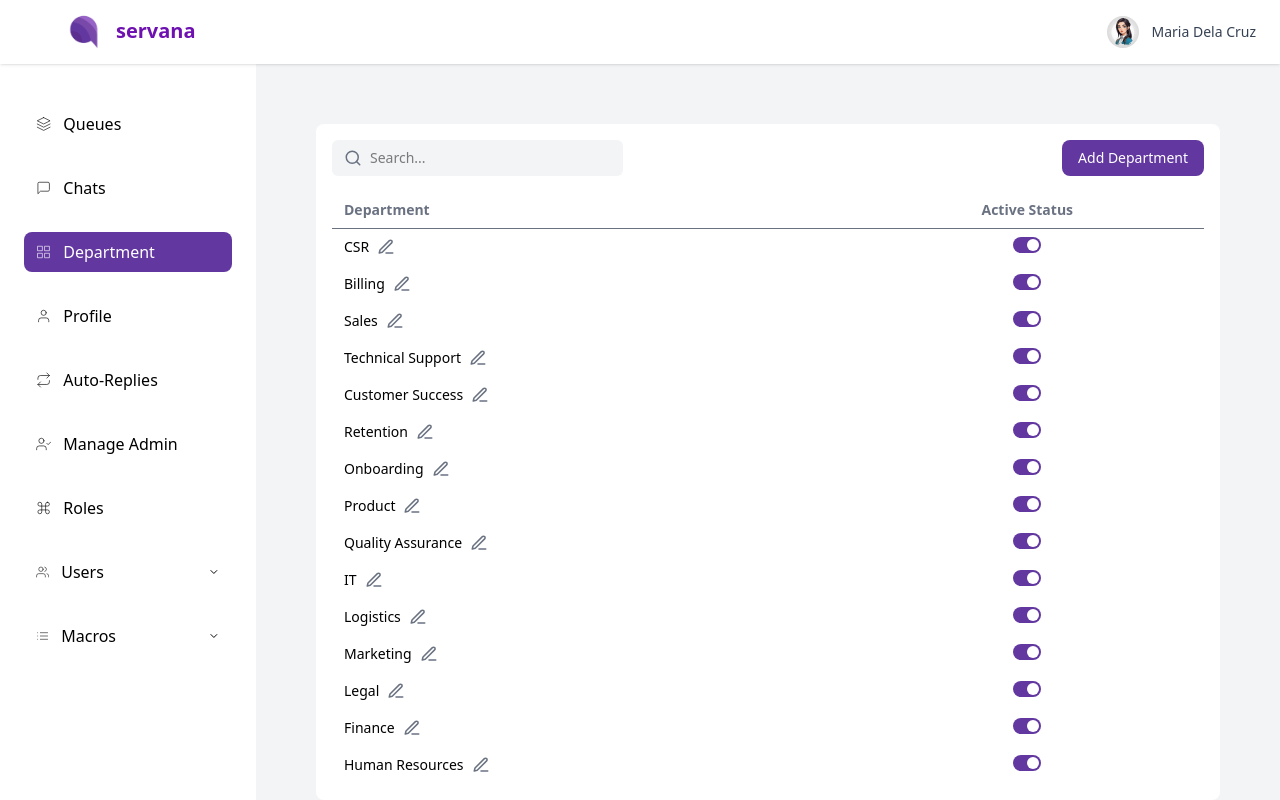
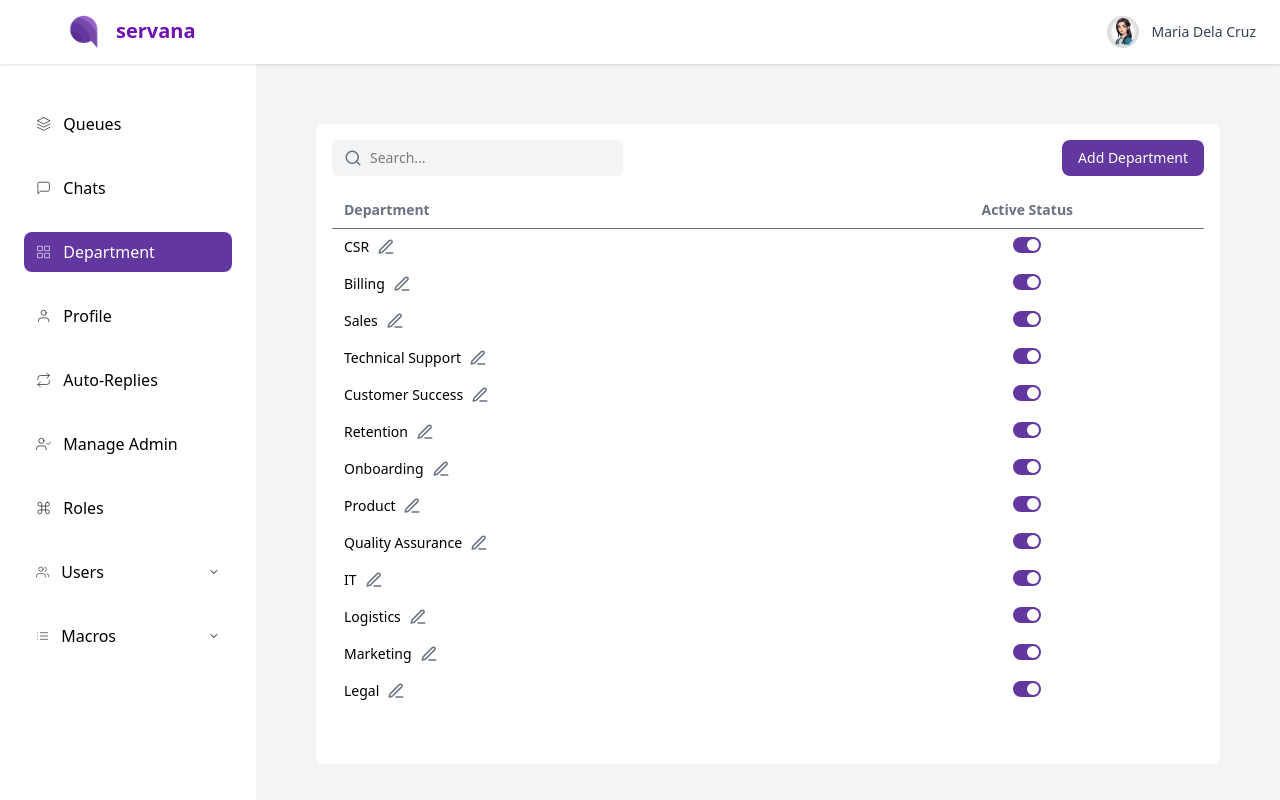
Before and after one commit to manuelamanetjr/frontend_web, a React (Vite) app: page /department in a window 1280 px wide. Built offline with nearby package versions, Linux system fonts and the light colour scheme.

Commit message:
added overflow-y-auto to Deparment.jsx and added .env on  gitignore

```diff
--- a/screens/Department.jsx
+++ b/screens/Department.jsx
@@ -52,7 +52,7 @@ const [departments, setDepartments] = useState([
           openDropdown={openDropdown}
         />
 
-        <main className="flex-1 bg-gray-100 p-15 overflow-y-auto transition-colors duration-300">
+        <main className="flex-1 bg-gray-100 p-15 overflow-hidden transition-colors duration-300">
           <div className="bg-white p-4 rounded-lg min-h-[80vh] transition-all duration-300">
             <div className="flex justify-between items-center mb-4">
               {/* Search bar */}
@@ -89,9 +89,9 @@ const [departments, setDepartments] = useState([
               </button>
             </div>
 
-            <div className="overflow-x-auto">
+            <div className="overflow-y-auto max-h-[65vh] w-full">
               <table className="w-full text-sm text-left">
-                <thead className="text-gray-500 border-b">
+                <thead className="text-gray-500 border-b sticky top-0 bg-white z-10">
                   <tr>
                     <th className="py-2 px-3 pl-3">Department</th>
                     <th className="py-2 px-3 text-center">Active Status</th>
```
Also changed, not shown: 1 other file (tests, documents, lock files or other folders).
